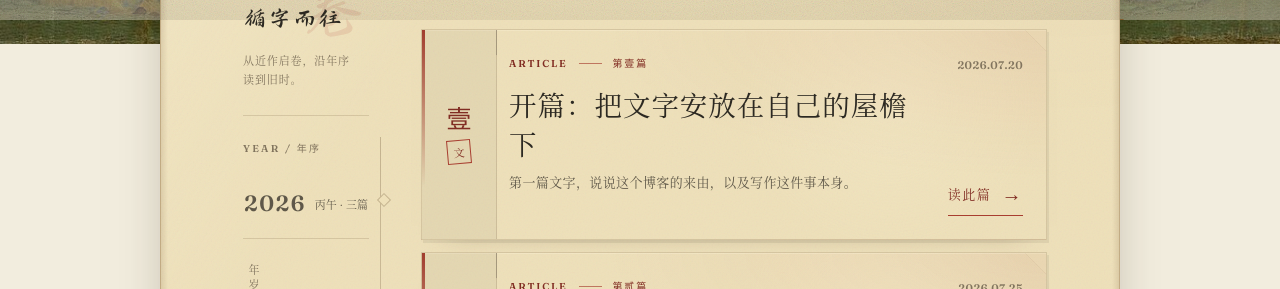
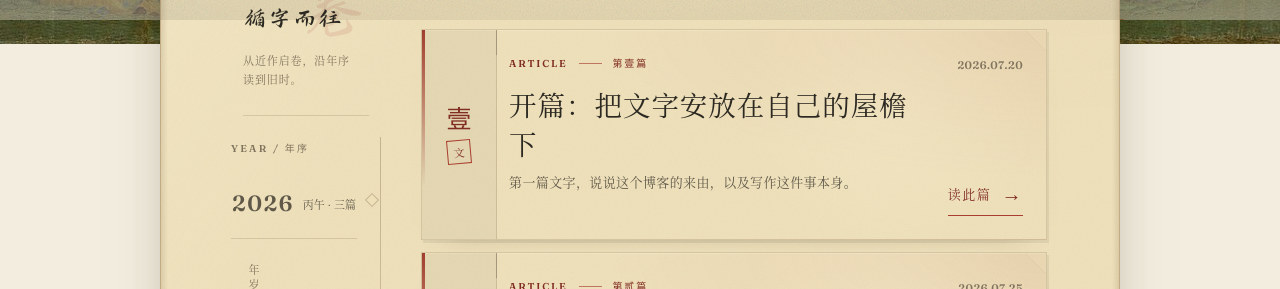
Before and after one commit to chaoy1/personal-blog, a Next.js app: page /posts in a window 1280 px wide. Shown: the part 780-1069 px from the top of the page. Built offline with nearby package versions, Linux system fonts and the light colour scheme; no server answers; a web font is replaced by a local one.

Commit message:
style: improve article and moments directory spacing

```diff
--- a/app/posts.css
+++ b/app/posts.css
@@ -1375,3 +1375,11 @@ html.motion-static .posts-page .entry.reveal:focus-within {
   transform: none;
   transition: none;
 }
+
+/* 桌面年份索引向纸页左侧留白移动，保持文章卡片原有对齐。 */
+@media (min-width: 571px) {
+  .posts-page .year-rail nav,
+  .posts-page .year-rail .rail-label {
+    transform: translateX(-12px);
+  }
+}
```
Also changed, not shown: app/moments.css (+13 -0 lines).
